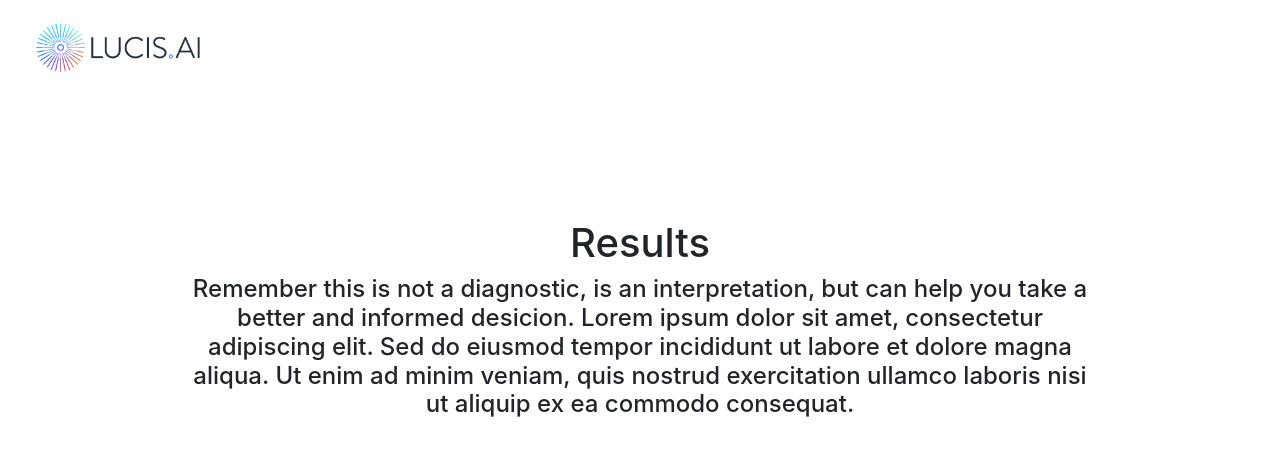
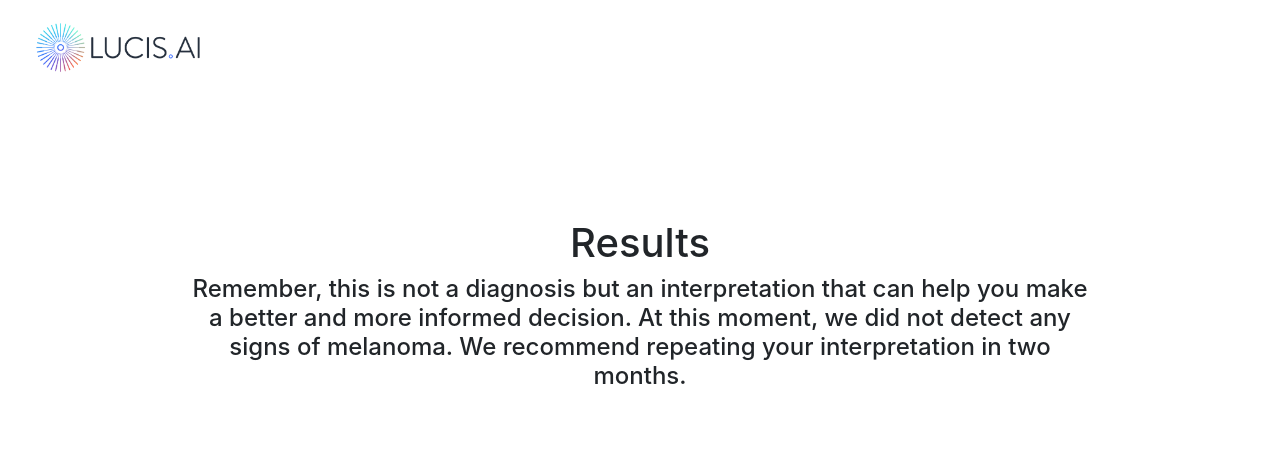
Before and after one commit to Caritochoa/lucisProt, a React (Create React App) app: page /results in a window 1280 px wide. Shown: the top 456 px of the page. Built offline with nearby package versions, Linux system fonts and the light colour scheme.

Commit message:
link to home and text changes

```diff
--- a/src/App.js
+++ b/src/App.js
@@ -15,6 +15,6 @@ function App() {
       </div>
     </Router>
   );
-}
+};
 
 export default App;
--- a/src/components/header/header.js
+++ b/src/components/header/header.js
@@ -1,4 +1,5 @@
 import React from 'react';
+import { Link } from 'react-router-dom';
 import 'bootstrap/dist/css/bootstrap.min.css';
 import './header.css';
 import logo from './logo_lucis.png';
@@ -7,11 +8,13 @@ function Header() {
 
   return (
     <div className='header-container'>
-      <img
-        src={logo}
-        alt="Logo"
-        className="header-logo"
-      />
+      <Link to ="/">
+        <img
+          src={logo}
+          alt="Logo"
+          className="header-logo"
+        />
+      </Link>
     </div>
   );
 }
--- a/src/components/results/results.js
+++ b/src/components/results/results.js
@@ -3,24 +3,16 @@ import 'bootstrap/dist/css/bootstrap.min.css';
 import './results.css';
 import Header from '../header/header';
 
-
-
 function Results() {
-
   return (
-
       <div className='results-wrapper'>
         <Header />
         <div className='results-text-container'>
           <h1>Results</h1>
-          <h4>Remember this is not a diagnostic, is an interpretation, but can help you take a better and informed desicion.
-            Lorem ipsum dolor sit amet, consectetur adipiscing elit.
-            Sed do eiusmod tempor incididunt ut labore et dolore magna aliqua.
-            Ut enim ad minim veniam, quis nostrud exercitation ullamco laboris nisi ut aliquip ex ea commodo consequat.</h4>
+            <h4>Remember, this is not a diagnosis but an interpretation that can help you make a better and more informed decision. At this moment, we did not detect any signs of melanoma. We recommend repeating your interpretation in two months.
+            </h4>
         </div>
-
       </div>
-
   );
 }
 
```
